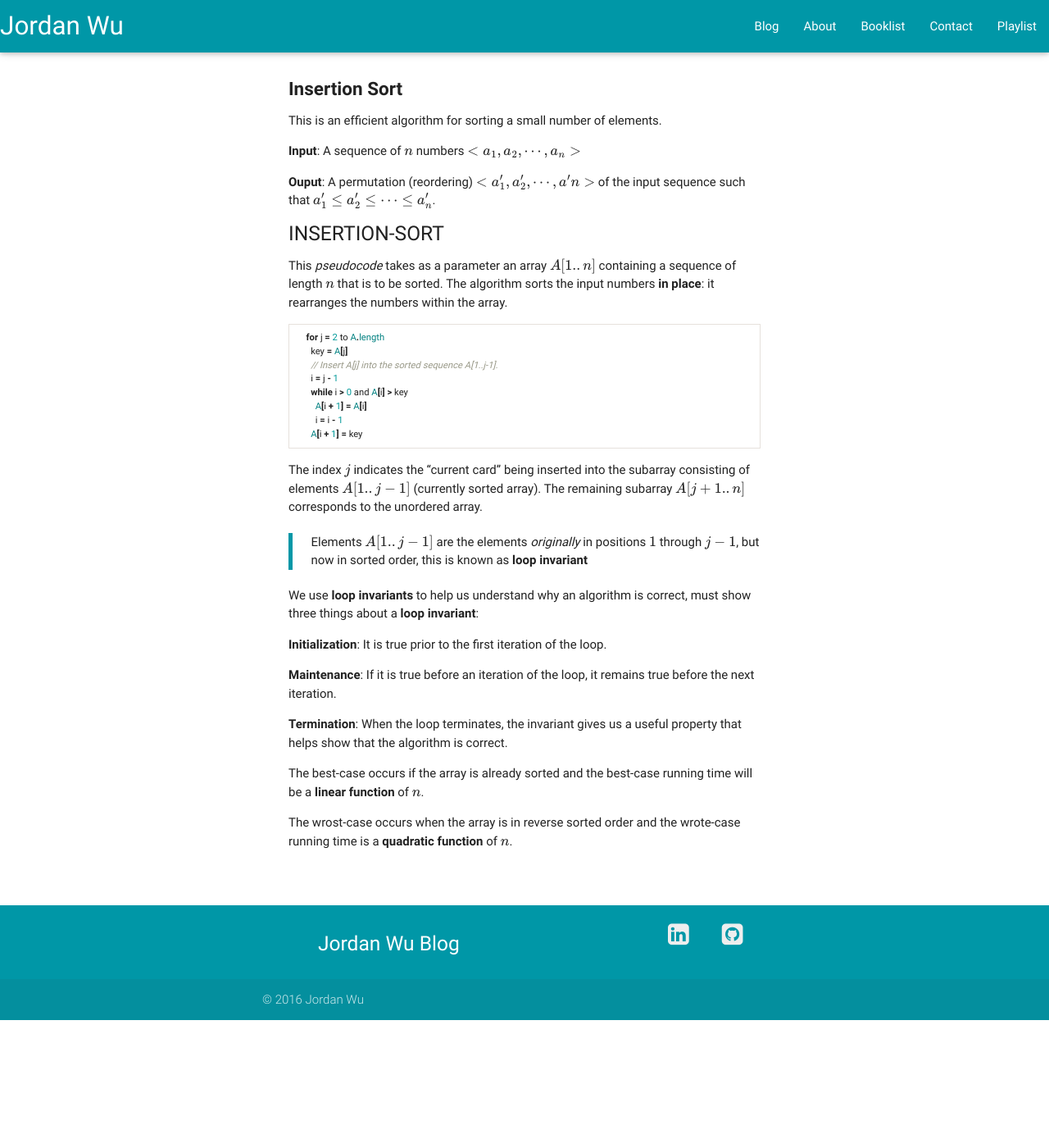
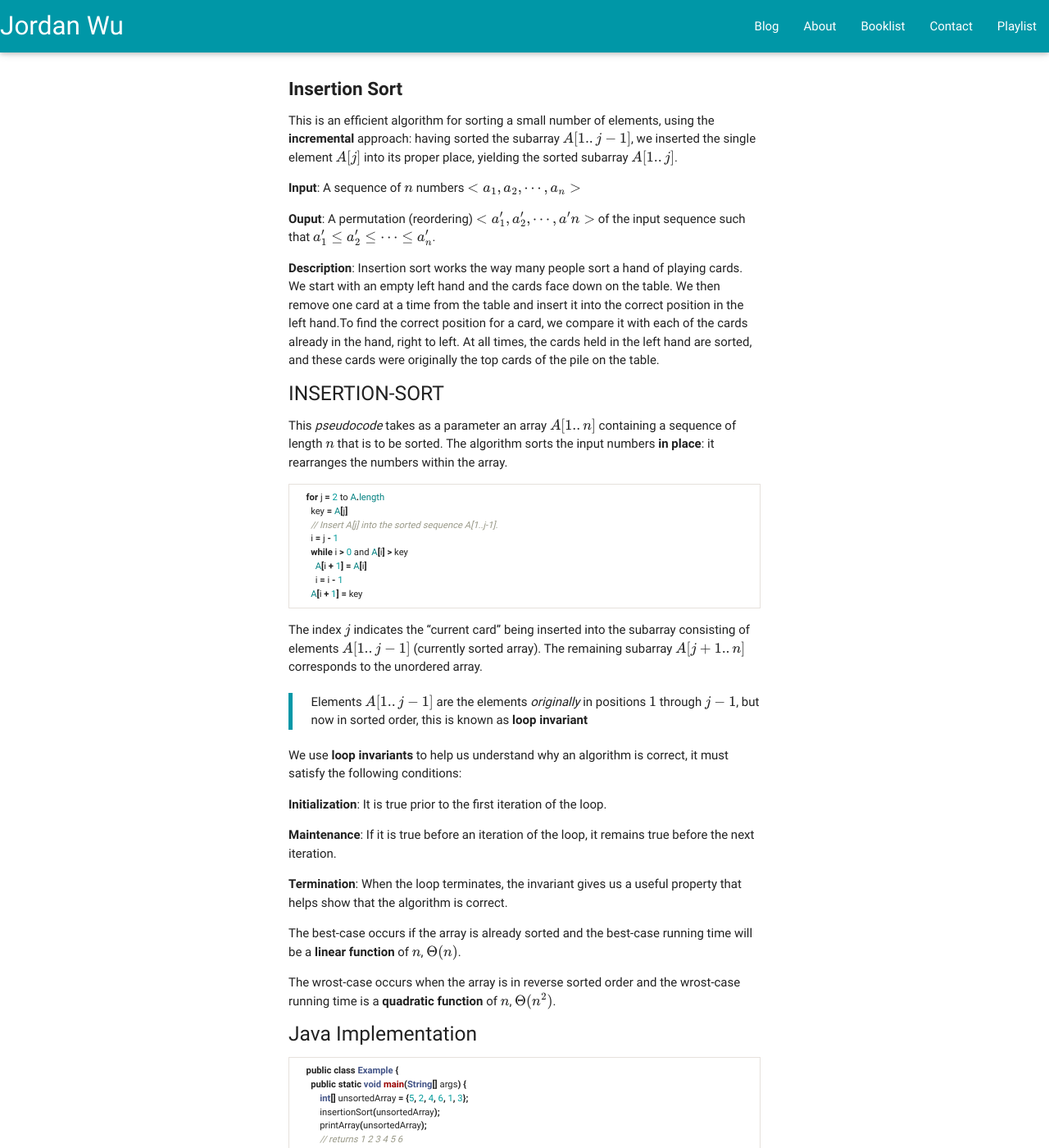
Before and after one commit to JordanSpencerWu/old-website, a Jekyll site: the page built from _posts/book/2016/introduction-to-algorithms/2016-09-17-insertion-sort.md, in a window 1280 px wide and 1400 px high. Shown: the whole window at 82% size. Built offline with Jekyll 4.4.1, drawn with Linux system fonts in a browser that asks for light colours; nearby versions of some CDN libraries; formulas are drawn with MathJax 3; some of the changed text lies outside the part shown.

Commit message:
add materials to intro to algorithm notes

```diff
--- a/_posts/book/2016/introduction-to-algorithms/2016-09-17-insertion-sort.md
+++ b/_posts/book/2016/introduction-to-algorithms/2016-09-17-insertion-sort.md
@@ -8,11 +8,13 @@ permalink: /insertion-sort/
 title: "Insertion Sort"
 ---
 
-This is an efficient algorithm for sorting a small number of elements.
+This is an efficient algorithm for sorting a small number of elements, using the __incremental__ approach: having sorted the subarray $A[1..j - 1]$, we inserted the single element $A[j]$ into its proper place, yielding the sorted subarray $A[1..j]$.
 
 __Input__: A sequence of $n$ numbers $<a_1,a_2,\cdots,a_n>$
 
 __Ouput__: A permutation (reordering) $<a'_1,a'_2,\cdots,a'n>$ of the input sequence such that $a'_1 \leq a'_2 \leq \cdots \leq a'_n$.
+
+__Description__: Insertion sort works the way many people sort a hand of playing cards. We start with an empty left hand and the cards face down on the table. We then remove one card at a time from the table and insert it into the correct position in the left hand.To find the correct position for a card, we compare it with each of the cards already in the hand, right to left. At all times, the cards held in the left hand are sorted, and these cards were originally the top cards of the pile on the table.
 
 ##### INSERTION-SORT
 
@@ -33,7 +35,7 @@ The index $j$ indicates the "current card" being inserted into the subarray cons
 
 > Elements $A[1..j - 1]$ are the elements _originally_ in positions $1$ through $j - 1$, but now in sorted order, this is known as __loop invariant__
 
-We use __loop invariants__ to help us understand why an algorithm is correct, must show three things about a __loop invariant__:
+We use __loop invariants__ to help us understand why an algorithm is correct, it must satisfy the following conditions:
 
 __Initialization__: It is true prior to the first iteration of the loop.
 
@@ -41,6 +43,39 @@ __Maintenance__: If it is true before an iteration of the loop, it remains true
 
 __Termination__: When the loop terminates, the invariant gives us a useful property that helps show that the algorithm is correct.
 
-The best-case occurs if the array is already sorted and the best-case running time will be a __linear function__ of $n$.
+The best-case occurs if the array is already sorted and the best-case running time will be a __linear function__ of $n$, $\Theta(n)$.
 
-The wrost-case occurs when the array is in reverse sorted order and the wrote-case running time is a __quadratic function__ of $n$.
+The wrost-case occurs when the array is in reverse sorted order and the wrost-case running time is a __quadratic function__ of $n$, $\Theta(n^2)$.
+
+##### Java Implementation
+
+{% highlight java %}
+  public class Example {
+    public static void main(String[] args) {
+        int[] unsortedArray = {5, 2, 4, 6, 1, 3};
+        insertionSort(unsortedArray);
+        printArray(unsortedArray);
+        // returns 1 2 3 4 5 6
+    }
+
+    public static void insertionSort(int[] array) {
+        int key, i;
+
+        for (int j = 1; j < array.length; j++) {
+            key = array[j];
+            i = j - 1;
+            while(i >= 0 && array[i] > key) {
+                array[i + 1] = array[i];
+                i = i - 1;
+            }
+            array[i + 1] = key;
+        }
+    }
+
+    public static void printArray(int[] array) {
+        for (int i = 0; i < array.length; i++) {
+            System.out.print(array[i] + " ");
+        }
+    }
+  }
+{% endhighlight %}
```
Also changed, not shown: _posts/book/2016/2016-09-17-introduction-to-algorithms.md (+2 -1 lines), _posts/book/2016/introduction-to-algorithms/2016-09-18-merge-sort.md (added, +141 -0 lines).
